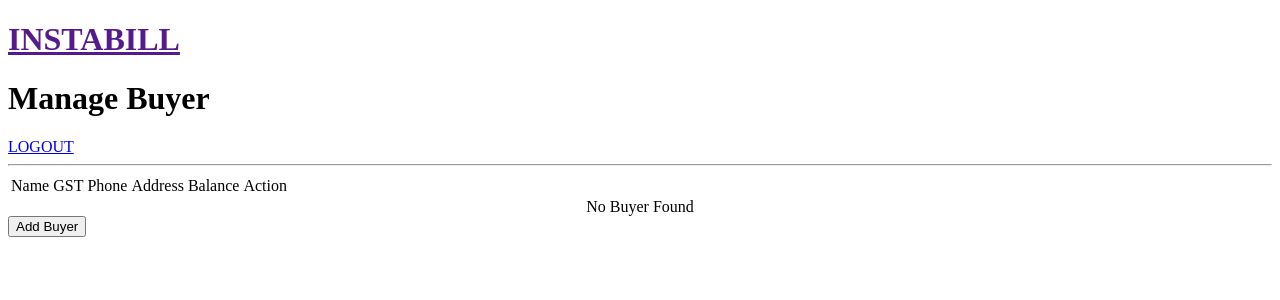
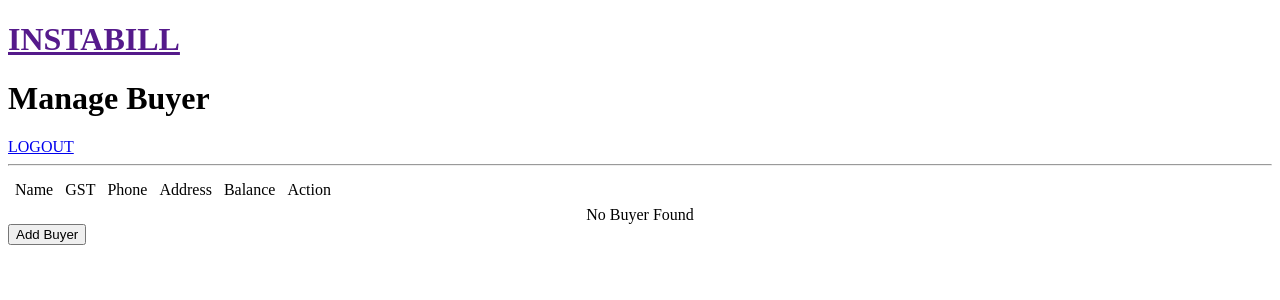
Before and after one commit to Sahil0215/vercceldemo, a Django app: page /manage_buyer/ in a window 1280 px wide. Shown: the top 300 px of the page. Run offline with Django 5.2, Linux system fonts and the light colour scheme; the visitor is signed in with stand-in values (Sample User, id 1); data that the repository does not hold is empty.

Commit message:
commit56

```diff
--- a/demo/bill/templates/manage_buyer.html
+++ b/demo/bill/templates/manage_buyer.html
@@ -2,6 +2,13 @@
 <html lang="en">
 <head>
     <title>Instabill | BUYER</title>
+    <style>
+        td{
+            border: 2px;
+            padding: 5px;
+            margin: 2px;
+        }
+    </style>
 </head>
 <body>
     <a href=""><h1>INSTABILL</h1></a>
```
